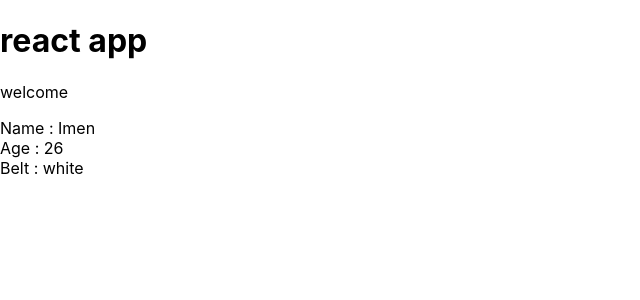
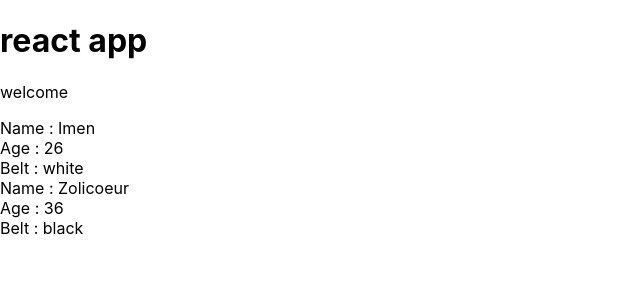
Before and after one commit to imenattatra/react-redux-tuto, a React (Create React App) app in the folder myapp/: page / in a window 1280 px wide. Shown: the top 300 px of the page, without its empty margins (0-640 px from the left). Built offline with nearby package versions, Linux system fonts and the light colour scheme.

Commit message:
destructuring props and reuse component

```diff
--- a/myapp/src/App.js
+++ b/myapp/src/App.js
@@ -8,6 +8,7 @@ class App extends  Component{
         <h1>react app</h1>
         <p>welcome</p>
         <Ninjas name='Imen' age='26' belt='white'/>
+        <Ninjas name='Zolicoeur' age='36' belt='black'/>
       </div>
       );
   };
```
